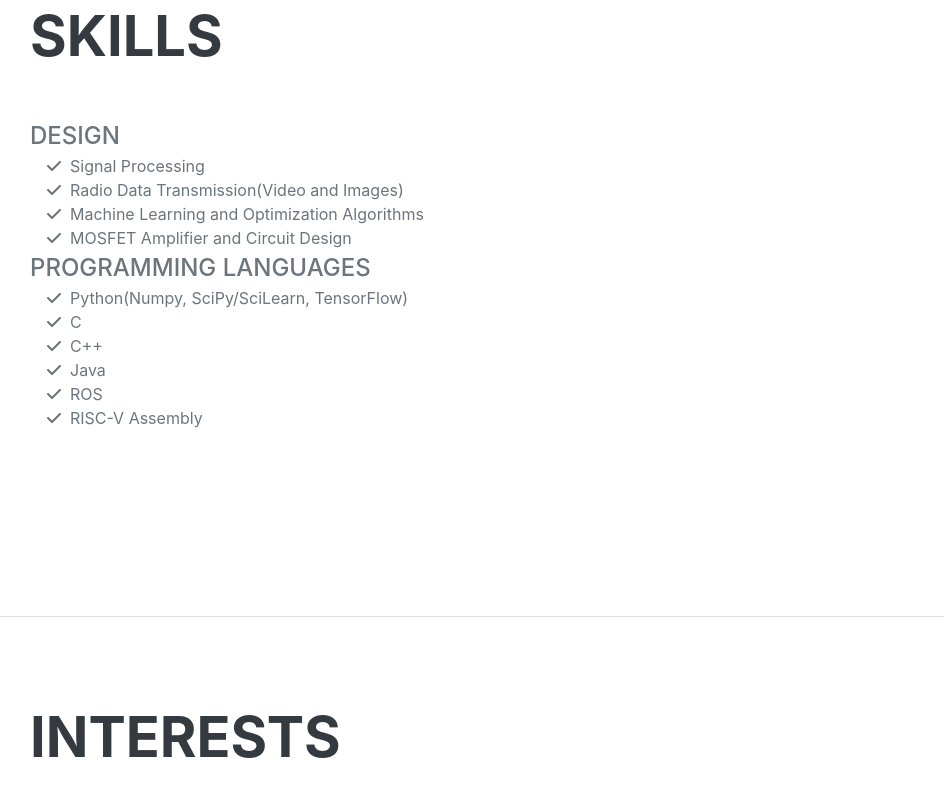
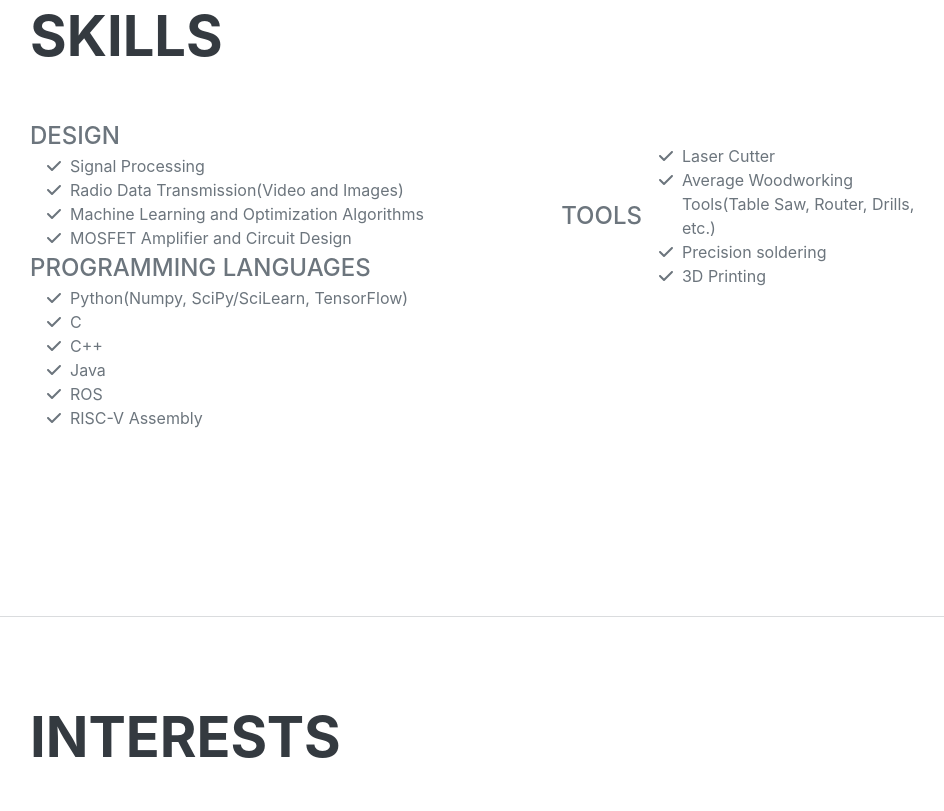
Before and after one commit to bvanbuskirk/bvanbuskirk.com, a plain HTML site: page index.html in a window 1280 px wide. Shown: the part 2789-3600 px from the top of the page, without its empty margins (290-1234 px from the left). Drawn offline with nearby package versions, Linux system fonts and the light colour scheme; a web font is replaced by a local one.

Commit message:
First iteration complete

```diff
--- a/index.html
+++ b/index.html
@@ -173,6 +173,26 @@
                         </li>
                     </ul>
                 </div>
+                <div class="subheading mb-0">Tools</div>
+                    <ul class="fa-ul mb-0">
+                        <li>
+                            <span class="fa-li"><i class="fas fa-check"></i></span>
+                            Laser Cutter
+                        </li>
+                        <li>
+                            <span class="fa-li"><i class="fas fa-check"></i></span>
+                            Average Woodworking Tools(Table Saw, Router, Drills, etc.)
+                        </li>
+                        <li>
+                            <span class="fa-li"><i class="fas fa-check"></i></span>
+                            Precision soldering
+                        </li>
+                        <li>
+                            <span class="fa-li"><i class="fas fa-check"></i></span>
+                            3D Printing
+                        </li>
+                    </ul>
+                </div>
             </section>
             <hr class="m-0" />
             <!-- Interests-->
@@ -202,12 +222,15 @@
                             <img src="kamigami.jpg" alt="Kamigami" width="300" height="400" style="float:right">
                             <ul>
                                 <li><b>What: </b>Lightweight underactuated swarm robots built on Kamigami chases,
-                                    that communicate with each other on a ROS network to accomplish herding tasks.
+                                    that communicate with each other on a ROS network to accomplish tasks in combined force.
                                     A magnetic tether is utilized to add an extra degree of freedom and enhance
-                                    cooperative manueverability.</li>
+                                    cooperative manueverability.
+                                </li>
                                 <li><b>Why: </b>Most robots run into touble while traversing natural terrain,
                                     climbing on top of obstacles, as well as safely getting down from elevated
-                                    surfaces. However with assistance, </li>
+                                    surfaces. However with assistance, these tasks are much more attainable and
+                                    sometimes even more effective.
+                                </li>
                                 <li><b>How: </b>Each robot is equipped with:
                                     <ol>
                                         <li>RaspberryPi Zero - fast computation and network capabilities at a low mass </li>
```
